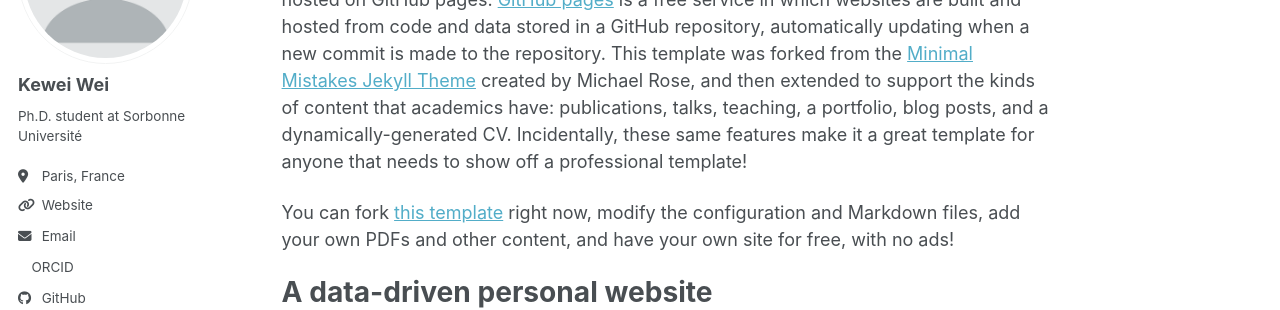
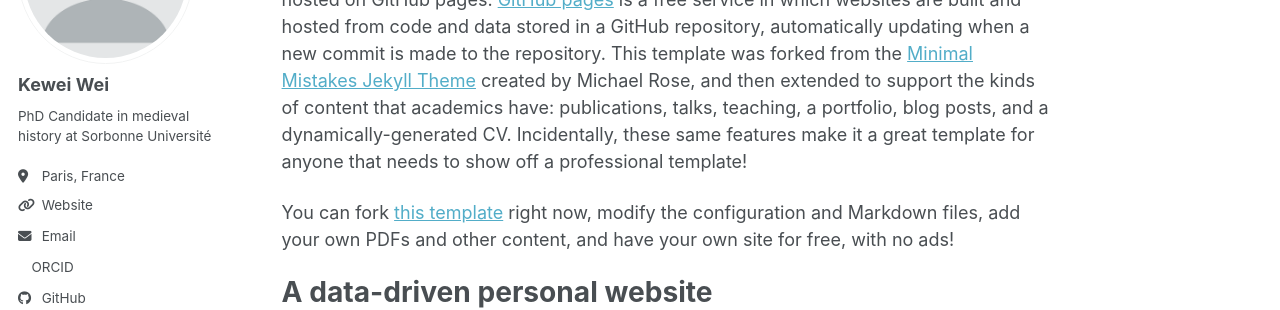
Before and after one commit to kewei-w/kewei-w.github.io, a Jekyll site: the page built from _pages/about.md, in a window 1280 px wide. Shown: the part 212-522 px from the top of the page. Built offline with Jekyll 4.4.1, drawn with Linux system fonts in a browser that asks for light colours; a script bundle is joined from its source files by our own code; a style sheet for code colours, icons or effects is not loaded.

Commit message:
Update bio to reflect current academic status

```diff
--- a/_config.yml
+++ b/_config.yml
@@ -26,7 +26,7 @@ author:
   avatar           : "profile.png"
   name             : "Kewei Wei"
   pronouns         : # example: "she/her"
-  bio              : "Ph.D. student at Sorbonne Université"
+  bio              : "PhD Candidate in medieval history at Sorbonne Université"
   location         : "Paris, France"
   employer         :
   uri              : "https://kewei-w.github.io"
```
